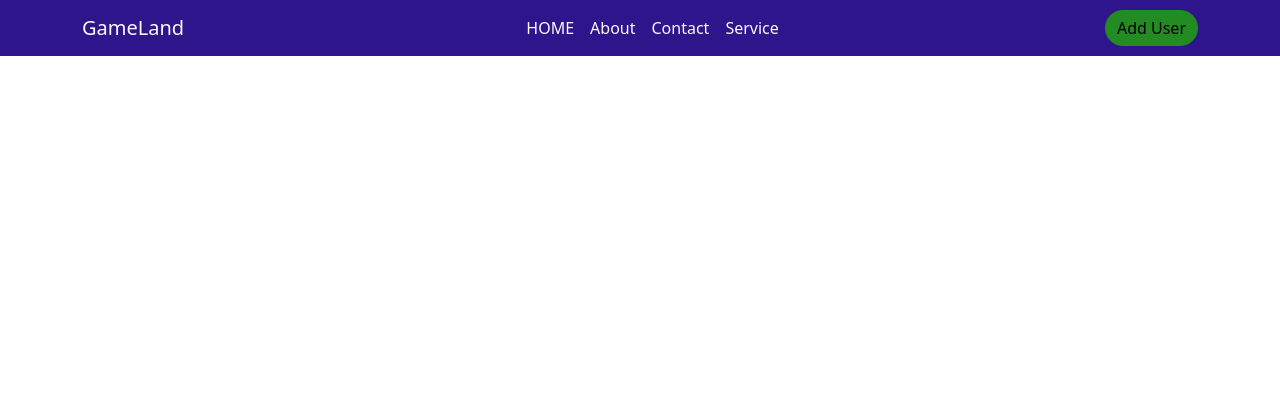
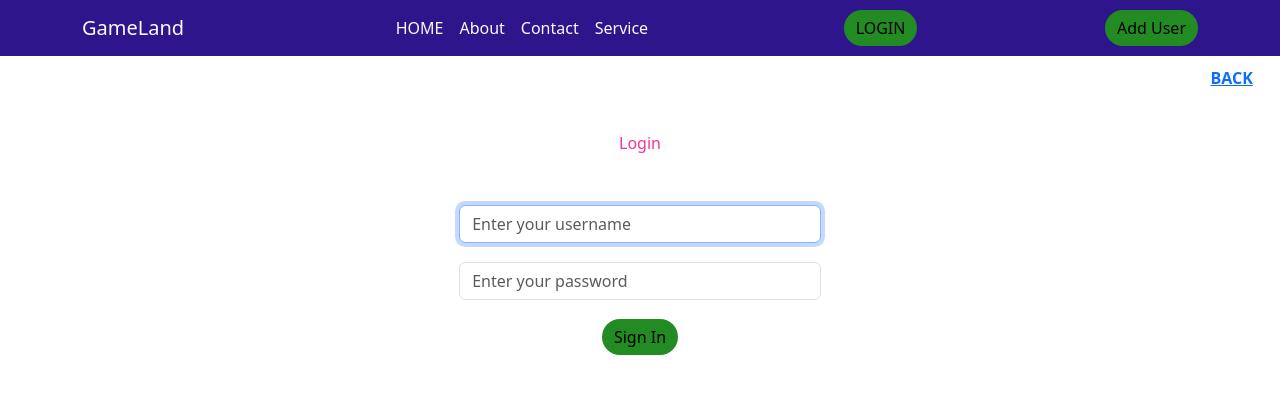
Before and after one commit to julyanny57/FrontEndProject, a React (Create React App) app in the folder my-app/: page /loginUser in a window 1280 px wide. Shown: the top 394 px of the page. Built offline with nearby package versions, Linux system fonts and the light colour scheme; what react-unity-webgl would draw is missing.

Commit message:
Added Login page, Password field.

```diff
--- a/my-app/src/App.js
+++ b/my-app/src/App.js
@@ -7,6 +7,7 @@ import Home from "./pages/Home";
 import Navbar from './layout/Navbar'
 import './App.css'
 import AddUser from "./users/AddUser";
+import Login from "./pages/Login";
 import { BrowserRouter as Router, Routes, Route} from "react-router-dom";
 
 function App () {
@@ -21,6 +22,7 @@ function App () {
                 <Routes>
                     <Route exact path="/" element={<Home />} />
                     <Route exact path="/adduser" element={<AddUser />} />
+                    <Route exact path="/loginUser" element={<Login />} />
                 </Routes>
             </Router>
                 )
--- a/my-app/src/layout/Navbar.js
+++ b/my-app/src/layout/Navbar.js
@@ -45,6 +45,9 @@ const TopNav = () => {
                         }
                     </Nav>
                     <Nav className="ms-auto">
+                        <Link className="btn btn-signup" to="/loginUser">LOGIN</Link>
+                    </Nav>
+                    <Nav className="ms-auto">
                         <Link className="btn btn-signup" to="/adduser">Add User</Link>
                     </Nav>
                 </Navbar.Collapse>
--- /dev/null
+++ b/my-app/src/pages/Login.js
@@ -0,0 +1,151 @@
+import React, {useState, useRef, useEffect} from "react";
+import {Box} from "@mui/material";
+import axios from "axios";
+import { useNavigate } from "react-router-dom";
+import { Link } from "react-router-dom";
+
+export default function Login() {
+
+    const userRef = useRef();
+    const errRef = useRef();
+
+    const [username, setUser] = useState('');
+    const [pwd, setPwd] = useState('');
+    const [errMsq, setErrMsq] = useState('');
+    const [success, setSuccess] = useState('');
+
+    useEffect(() => {
+        userRef.current.focus();
+    },[])
+
+    useEffect(() => {
+        setErrMsq('');
+    },[username, pwd])
+
+
+    let navigate = useNavigate();
+
+    const submitHandler = async (e)=>{
+        e.preventDefault();
+        console.log(username, pwd);
+        setUser('');
+        setPwd('');
+        setSuccess(true);
+        // await axios.post("http://localhost:8080/user", user);
+        // navigate("/");
+    }
+
+    return (
+
+        <>
+            {success ? (
+                <section>
+                    You are login in!
+                </section>
+            ) : (
+
+        <Box>
+            <Box style={{
+                display: 'flex',
+                alignItems: 'right',
+                justifyContent: 'right',
+                padding: '0.6rem 1.2rem',
+                border: 'none',
+            }}>
+                <Link className="bold-text mx-2"to="/">
+                    BACK
+                </Link>
+            </Box>
+
+            <Box
+                style={{
+                    display: 'flex',
+                    alignItems: 'center',
+                    justifyContent: 'center',
+                    margin: 40,
+                    marginTop: '2rem',
+                    color: '#F43596',
+                }}>
+                Login
+            </Box>
+                <form onSubmit={submitHandler}>
+                    <Box style={{
+                        display: 'flex',
+                        alignItems: 'center',
+                        justifyContent: 'center'
+                    }}>
+                    </Box>
+                    <Box style={{
+                        display: 'flex',
+                        alignItems: 'center',
+                        justifyContent: 'center'
+                    }}>
+                        <Box style={{
+                            display: 'flex',
+                            alignItems: 'center',
+                            justifyContent: 'center',
+                            padding: '0.6rem 1.2rem',
+                            border: 'none',
+                            width: 400,
+                        }}>
+                            <input
+                                type={"text"}
+                                id="username"
+                                ref={userRef}
+                                autoComplete="off"
+                                className="form-control"
+                                placeholder="Enter your username"
+                                name="username"
+                                value={username}
+                                onChange={(e) => setUser(e.target.value)}
+                                required
+                            />
+                        </Box>
+                    </Box>
+                    <Box style={{
+                        display: 'flex',
+                        alignItems: 'center',
+                        justifyContent: 'center'
+                    }}>
+                        <Box style={{
+                            display: 'flex',
+                            alignItems: 'center',
+                            justifyContent: 'center'
+                        }}>
+                        </Box>
+                        <Box style={{
+                            display: 'flex',
+                            alignItems: 'center',
+                            justifyContent: 'center',
+                            padding: '0.6rem 1.2rem',
+                            border: 'none',
+                            width: 400,
+                        }}>
+                            <input
+                                type={"password"}
+                                id="password"
+                                className="form-control"
+                                placeholder="Enter your password"
+                                name="password"
+                                value={pwd}
+                                onChange={(e) => setPwd(e.target.value)}
+                                required
+                            />
+                        </Box>
+                    </Box>
+                    <Box style={{
+                        display: 'flex',
+                        alignItems: 'center',
+                        justifyContent: 'center',
+                        padding: '0.6rem 1.2rem',
+                        border: 'none',
+                    }}>
+                        <button type="submit" className="btn btn-outline-primary">
+                            Sign In
+                        </button>
+                    </Box>
+                </form>
+        </Box>
+            )} </>
+);
+}
--- a/my-app/src/users/AddUser.js
+++ b/my-app/src/users/AddUser.js
@@ -9,12 +9,12 @@ export default function AddUser() {
     let navigate = useNavigate();
 
     const[user, setUser] = useState({
-        name:"",
         username:"",
-        email:""
+        email:"",
+        password:"",
     })
 
-    const{name, username, email} = user
+    const{username, email, password} = user
 
     const onInputChange=(e) => {
 
@@ -55,29 +55,6 @@ export default function AddUser() {
                 Register user
             </Box>
             <form onSubmit={(e) => onSubmit(e)}>
-                <Box style={{
-                    display: 'flex',
-                    alignItems: 'center',
-                    justifyContent: 'center'
-                }}>
-                    <Box style={{
-                        display: 'flex',
-                        alignItems: 'center',
-                        justifyContent: 'center',
-                        padding: '0.6rem 1.2rem',
-                        border: 'none',
-                        width: 400,
-                    }}>
-                        <input
-                            type={"text"}
-                            className="form-control"
-                            placeholder="Enter your name"
-                            name="name"
-                            value={name}
-                            onChange={(e) => onInputChange(e)}
-                        />
-                    </Box>
-                </Box>
                 <Box style={{
                     display: 'flex',
                     alignItems: 'center',
@@ -139,6 +116,52 @@ export default function AddUser() {
                 <Box style={{
                     display: 'flex',
                     alignItems: 'center',
+                    justifyContent: 'center'
+                }}>
+                    <Box style={{
+                        display: 'flex',
+                        alignItems: 'center',
+                        justifyContent: 'center',
+                        padding: '0.6rem 1.2rem',
+                        border: 'none',
+                        width: 400,
+                    }}>
+                        <input
+                            type={"text"}
+                            className="form-control"
+                            placeholder="Enter password"
+                            name="password"
+                            value={password}
+                            onChange={(e) => onInputChange(e)}
+                        />
+                    </Box>
+                </Box>
+                <Box style={{
+                    display: 'flex',
+                    alignItems: 'center',
+                    justifyContent: 'center'
+                }}>
+                    <Box style={{
+                        display: 'flex',
+                        alignItems: 'center',
+                        justifyContent: 'center',
+                        padding: '0.6rem 1.2rem',
+                        border: 'none',
+                        width: 400,
+                    }}>
+                        <input
+                            type={"text"}
+                            className="form-control"
+                            placeholder="Confirm password"
+                            name="password"
+                            value={password}
+                            onChange={(e) => onInputChange(e)}
+                        />
+                    </Box>
+                </Box>
+                <Box style={{
+                    display: 'flex',
+                    alignItems: 'center',
                     justifyContent: 'center',
                     padding: '0.6rem 1.2rem',
                     border: 'none',
```
